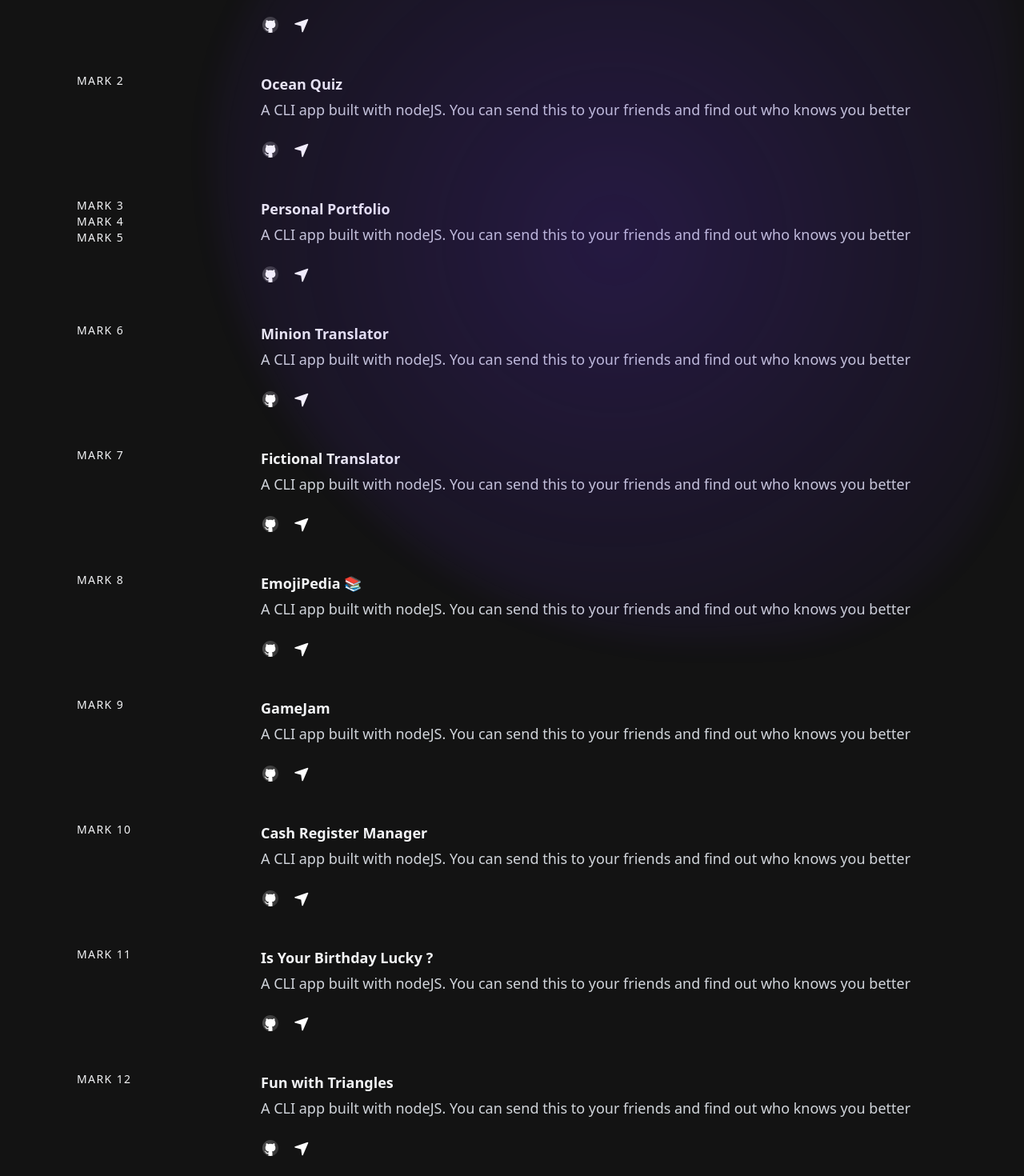
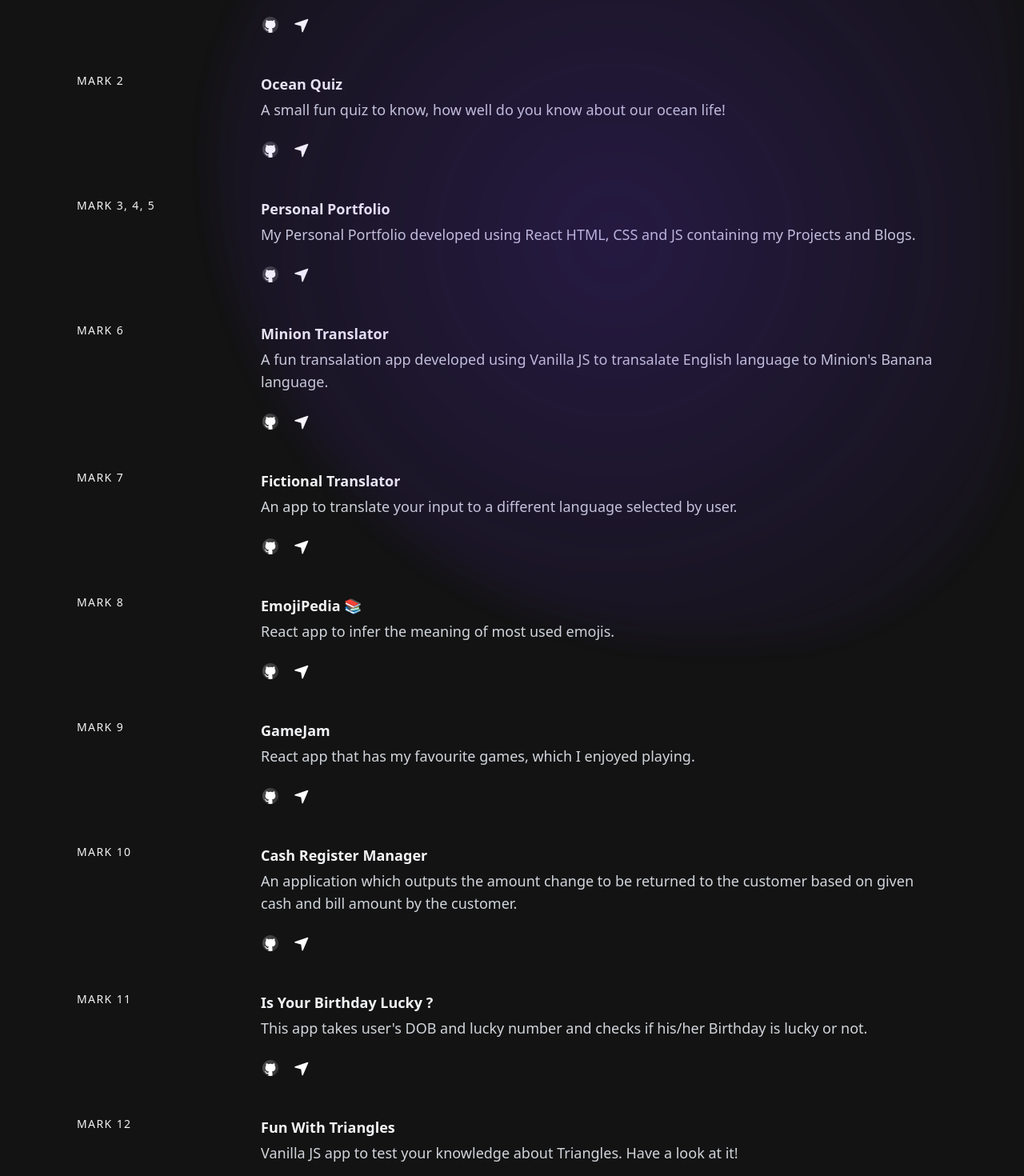
Before and after one commit to kumarhites/portfolio, a React (Vite) app: page /projects in a window 1280 px wide. Shown: the part 440-1910 px from the top of the page at 80% size. Built offline with nearby package versions, Linux system fonts and the light colour scheme.

Commit message:
added projects db module

```diff
--- a/src/components/Projects.jsx
+++ b/src/components/Projects.jsx
@@ -1,9 +1,15 @@
-import React from 'react'
+import React, {useState} from 'react'
 import project from "../imgs/project.png"
 import github from '../icon/github.svg'
 import navigate from '../icon/navigate.png'
 import home from '../icon/home.svg'
+import projectsData from "../projectsData/data"
 function Projects() {
+
+  const [data] = useState(projectsData());
+
+
+
   return (
   <>
     <div className="block mb-6 md:flex">
@@ -24,7 +30,94 @@ function Projects() {
             <p className='text-gray-100'>Check out a few of the projects I have worked on.</p>
         </div>
     </div>
-    <div className="block pt-12 md:flex">
+    <div className="map">
+      {data.map((d) => (
+        <div className="block pt-12 md:flex" key={d.id}>
+          <div className="pb-6 md:p-0 md:w-full md:max-w-[150px]">
+            <h2 className="font-xs font-light text-gray-100 uppercase tracking-widest text-sm">
+              {d.id}
+            </h2>
+          </div>
+          <div className="flex-none text-lg text-gray-100 font-light md:flex-1 md:pl-20">
+            <div className="mb-6">
+              <h3 className="font-semibold text-gray-100 pb-1 hover:underline">
+                <a href={d.liveLink} target="_blank">{d.projectName}</a>
+              </h3>
+              <p className="text-md text-gray-300 text-light">
+                {d.info}
+              </p>
+            </div>
+            <ul className='mt-6 uppercase tracking-wider flex'>
+              <li className='inline list-none pr-4'>
+                <div className='flex items-center'>
+                    <a href={d.githubLink} className="inline-block font-semibold text-xs text-gray-100 transform transistion-all duration-150 hover:scale-125" target="_blank"><img src={github} className='min-w-6 w-6'/></a>
+                </div>
+              </li>
+              <li className='inline list-none pr-4'>
+                <div className='flex items-center'>
+                    <a href={d.liveLink} className="inline-block font-semibold text-xs text-gray-600 transform transistion-all duration-150 hover:scale-125" target="_blank"><img src={navigate} className='min-w-6 w-6'/></a>
+                </div>
+              </li>
+            </ul>
+          </div>
+        </div>
+      ))}
+    </div>
+  </>
+    /* <div className="block mb-6 md:flex">
+      <a href="/" className="md:flex justify-center items-center p-2 rounded-md hover:bg-slate-800 transistion-all duration-300">
+      <img src={home} alt="home"/>
+      <p className='text-slate-50 font-bold leading-tight ml-3'>Home</p></a>
+    </div>
+    <div className='block mb-6 md:flex'>
+        <div className="items-center md:w-full md:max-w-[150px]">
+          <a aria-current="page">
+              <img src={project} className='rounded-full transform transistion-all duration-150 hover:scale-105' height="150px" width="150"/>
+          </a>
+        </div>
+        <div className="flex-none pt-6 md:pt-1 md:flex-1 md:pl-20">
+            <h1 className='text-5xl text-slate-50 font-bold leading-tight'>
+                <a aria-current="page" className="cursor-default">neoG Camp Projects</a>
+            </h1>
+            <p className='text-gray-100'>Check out a few of the projects I have worked on.</p>
+        </div>
+    </div> */
+    /* mark 1 */
+    /* <div className="block pt-12 md:flex">
+      {data.map((d) => {
+        <>
+          <div className="pb-6 md:p-0 md:w-full md:max-w-[150px]">
+        <h2 className="font-xs font-light text-gray-100 uppercase tracking-widest text-sm">
+          {d.id}
+        </h2>
+      </div>
+      <div className="flex-none text-lg text-gray-100 font-light md:flex-1 md:pl-20">
+        <div className="mb-6">
+          <h3 className="font-semibold text-gray-100 pb-1 hover:underline">
+            <a href="https://replit.com/@HiteshKumar17/mark1#index.js" target="_blank">{d.projectName}</a>
+          </h3>
+          <p className="text-md text-gray-300 text-light">A CLI app built with nodeJS. You can send this to your friends and find out who knows you better</p>
+        </div>
+        <ul className='mt-6 uppercase tracking-wider flex'>
+          <li className='inline list-none pr-4'>
+            <div className='flex items-center'>
+                <a href="https://github.com/kumarhites/mark1" className="inline-block font-semibold text-xs text-gray-100 transform transistion-all duration-150 hover:scale-125" target="_blank"><img src={github} className='min-w-6 w-6'/></a>
+            </div>
+          </li>
+          <li className='inline list-none pr-4'>
+            <div className='flex items-center'>
+                <a href="https://replit.com/@HiteshKumar17/mark1#index.js" className="inline-block font-semibold text-xs text-gray-600 transform transistion-all duration-150 hover:scale-125" target="_blank"><img src={navigate} className='min-w-6 w-6'/></a>
+            </div>
+          </li>
+        </ul>
+      </div>
+        </>
+      })}
+    </div>
+    </> */
+    /* mark 1 */
+    /* mark 1 */
+    /* <div className="block pt-12 md:flex">
       <div className="pb-6 md:p-0 md:w-full md:max-w-[150px]">
         <h2 className="font-xs font-light text-gray-100 uppercase tracking-widest text-sm">
           Mark 1
@@ -50,8 +143,10 @@ function Projects() {
           </li>
         </ul>
       </div>
-      </div>
-    <div className="block pt-12 md:flex">
+    </div> */
+    /* mark 1 */
+    /* mark 2 */
+    /* <div className="block pt-12 md:flex">
         <div className="pb-6 md:p-0 md:w-full md:max-w-[150px]">
           <h2 className="font-xs font-light text-gray-100 uppercase tracking-widest text-sm">
             Mark 2
@@ -77,8 +172,10 @@ function Projects() {
             </li>
           </ul>
         </div>
-      </div>
-    <div className="block pt-12 md:flex">
+      </div>   */
+    /* mark 2 */
+    /* mark 3, 4, 5 */
+    /* <div className="block pt-12 md:flex">
         <div className="pb-6 md:p-0 md:w-full md:max-w-[150px]">
           <h2 className="font-xs font-light text-gray-100 uppercase tracking-widest text-sm">
             Mark 3
@@ -110,8 +207,10 @@ function Projects() {
             </li>
           </ul>
         </div>
-      </div>
-    <div className="block pt-12 md:flex">
+      </div>   */
+      /* mark 3, 4, 5 */
+      /* mark 6 */
+    /* <div className="block pt-12 md:flex">
       <div className="pb-6 md:p-0 md:w-full md:max-w-[150px]">
         <h2 className="font-xs font-light text-gray-100 uppercase tracking-widest text-sm">
           Mark 6
@@ -137,8 +236,10 @@ function Projects() {
           </li>
         </ul>
       </div>
-    </div>
-    <div className="block pt-12 md:flex">
+    </div>   */
+    /* mark 6 */
+    /* mark 7 */
+    /* <div className="block pt-12 md:flex">
       <div className="pb-6 md:p-0 md:w-full md:max-w-[150px]">
         <h2 className="font-xs font-light text-gray-100 uppercase tracking-widest text-sm">
           Mark 7
@@ -164,8 +265,10 @@ function Projects() {
           </li>
         </ul>
       </div>
-    </div>
-    <div className="block pt-12 md:flex">
+    </div>   */
+    /* mark 7 */
+    /* mark 8 */
+    /* <div className="block pt-12 md:flex">
       <div className="pb-6 md:p-0 md:w-full md:max-w-[150px]">
         <h2 className="font-xs font-light text-gray-100 uppercase tracking-widest text-sm">
           Mark 8
@@ -191,8 +294,10 @@ function Projects() {
           </li>
         </ul>
       </div>
-    </div>
-    <div className="block pt-12 md:flex">
+    </div>   */
+    /* mark 8 */
+    /* mark 9 */
+    /* <div className="block pt-12 md:flex">
       <div className="pb-6 md:p-0 md:w-full md:max-w-[150px]">
         <h2 className="font-xs font-light text-gray-100 uppercase tracking-widest text-sm">
           Mark 9
@@ -218,8 +323,10 @@ function Projects() {
           </li>
         </ul>
       </div>
-    </div>
-    <div className="block pt-12 md:flex">
+    </div>   */
+    /* mark 9 */
+    /* mark 10 */
+    /* <div className="block pt-12 md:flex">
       <div className="pb-6 md:p-0 md:w-full md:max-w-[150px]">
         <h2 className="font-xs font-light text-gray-100 uppercase tracking-widest text-sm">
           Mark 10
@@ -245,8 +352,10 @@ function Projects() {
           </li>
         </ul>
       </div>
-    </div>
-    <div className="block pt-12 md:flex">
+    </div>   */
+    /* mark 10 */
+    /* mark 11 */
+    /* <div className="block pt-12 md:flex">
       <div className="pb-6 md:p-0 md:w-full md:max-w-[150px]">
         <h2 className="font-xs font-light text-gray-100 uppercase tracking-widest text-sm">
           Mark 11
@@ -272,8 +381,10 @@ function Projects() {
           </li>
         </ul>
       </div>
-    </div>
-    <div className="block pt-12 md:flex">
+    </div>   */
+    /* mark 11 */
+    /* mark 12 */
+    /* <div className="block pt-12 md:flex">
       <div className="pb-6 md:p-0 md:w-full md:max-w-[150px]">
         <h2 className="font-xs font-light text-gray-100 uppercase tracking-widest text-sm">
           Mark 12
@@ -299,8 +410,10 @@ function Projects() {
           </li>
         </ul>
       </div>
-    </div>
-    <div className="block pt-12 md:flex">
+    </div>   */
+    /* mark 12 */
+    /* mark 13 */
+    /* <div className="block pt-12 md:flex">
       <div className="pb-6 md:p-0 md:w-full md:max-w-[150px]">
         <h2 className="font-xs font-light text-gray-100 uppercase tracking-widest text-sm">
           Mark 13
@@ -326,8 +439,10 @@ function Projects() {
           </li>
         </ul>
       </div>
-    </div>
-    <div className="block pt-12 md:flex">
+    </div>   */
+    /* mark 13 */
+    /* mark 14 */
+    /* <div className="block pt-12 md:flex">
       <div className="pb-6 md:p-0 md:w-full md:max-w-[150px]">
         <h2 className="font-xs font-light text-gray-100 uppercase tracking-widest text-sm">
           Mark 14
@@ -353,8 +468,8 @@ function Projects() {
           </li>
         </ul>
       </div>
-    </div>
-  </>
+    </div>   */
+    /* mark 14 */
   )
 }
 
--- /dev/null
+++ b/src/projectsData/data.js
@@ -0,0 +1,88 @@
+export default function projectsData(){
+    return [
+        {
+            id: "Mark 1",
+            projectName: "How well do you know me?",
+            info: "A CLI app built with nodeJS. You can send this to your friends and find out who knows you better.",
+            githubLink: "https://github.com/kumarhites/mark1",
+            liveLink: ""
+        },
+        {
+            id: "Mark 2",
+            projectName: "Ocean Quiz",
+            info: "A small fun quiz to know, how well do you know about our ocean life!",
+            githubLink: "www.github.com",
+            liveLink: "https://replit.com/@HiteshKumar17/mark2#index.js"
+        },
+        {
+            id: "Mark 3, 4, 5",
+            projectName: "Personal Portfolio",
+            info: "My Personal Portfolio developed using React HTML, CSS and JS containing my Projects and Blogs.",
+            githubLink: "https://github.com/kumarhites/portfolio",
+            liveLink: "https://kumarhitesh.netlify.app/"
+        },
+        {
+            id: "Mark 6",
+            projectName: "Minion Translator",
+            info: "A fun transalation app developed using Vanilla JS to transalate English language to Minion's Banana language.",
+            githubLink: "https://github.com/kumarhites/minion-translator",
+            liveLink: "https://minion-translatr.netlify.app/"
+        },
+        {
+            id: "Mark 7",
+            projectName: "Fictional Translator",
+            info: "An app to translate your input to a different language selected by user.",
+            githubLink: "https://github.com/kumarhites/fictional-translation",
+            liveLink: "https://fictional-translatr.netlify.app/"
+        },
+        {
+            id: "Mark 8",
+            projectName: "EmojiPedia 📚",
+            info: "React app to infer the meaning of most used emojis.",
+            githubLink: "https://github.com/kumarhites/emojipedia",
+            liveLink: "https://emojipdia.netlify.app/"
+        },
+        {
+            id: "Mark 9",
+            projectName: "GameJam",
+            info: "React app that has my favourite games, which I enjoyed playing.",
+            githubLink: "https://github.com/kumarhites/gamejam",
+            liveLink: "https://gamesjam.netlify.app/"
+        },
+        {
+            id: "Mark 10",
+            projectName: "Cash Register Manager",
+            info: "An application which outputs the amount change to be returned to the customer based on given cash and bill amount by the customer.",
+            githubLink: "",
+            liveLink: ""
+        },
+        {
+            id: "Mark 11",
+            projectName: "Is Your Birthday Lucky ?",
+            info: "This app takes user's DOB and lucky number and checks if his/her Birthday is lucky or not.",
+            githubLink: "https://github.com/kumarhites/luckybirthday",
+            liveLink: "https://luckybirthday0.netlify.app/"
+        },
+        {
+            id: "Mark 12",
+            projectName: "Fun With Triangles",
+            info: "Vanilla JS app to test your knowledge about Triangles. Have a look at it!",
+            githubLink: "https://github.com/kumarhites/fun-with-triangles",
+            liveLink: "https://funwithtriangles09.netlify.app/"
+        },
+        {
+            id: "Mark 13",
+            projectName: "Birthday Palindrome",
+            info: "Vanilla JS app to check if the enterd DOB is palindrome or not, if not it shows the nearest palindrome date, and by how many days it got missed.",
+            githubLink: "https://github.com/kumarhites/birthday-plaindrome",
+            liveLink: "https://bright-taffy.netlify.app/"
+        },
+        {
+            id: "Mark 14",
+            projectName: "Investing right?",
+            info: "Vanilla JS app to check if you have made profit or loss based on the current price and stocks purchased.",
+            githubLink: "https://github.com/kumarhites/stockProfitLoss",
+            liveLink: "https://sparkly-pixie-f8f1fb.netlify.app/"
+        },
+    ]
+}
```
Lines whose indentation alone changed are shown as unchanged.
